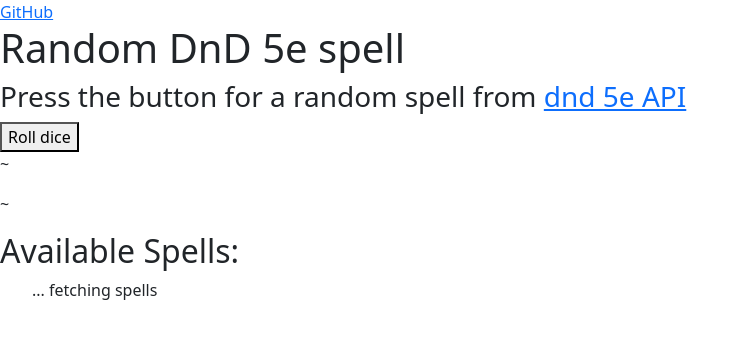
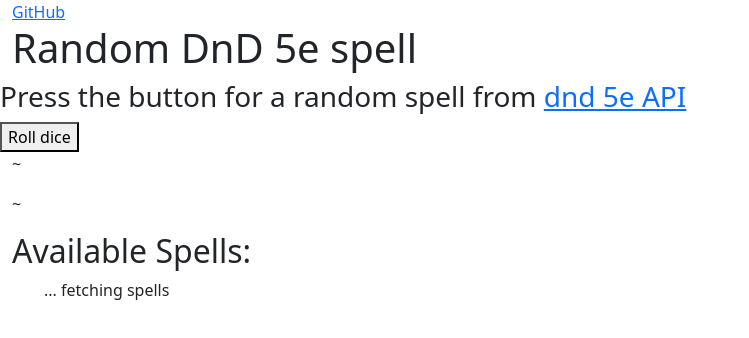
Before and after one commit to jackdgerrard/Dnd5eRandomSpell, a plain HTML site: page index.html in a window 1280 px wide. Shown: the whole page, without its empty margins (0-749 px from the left). Drawn offline with nearby package versions, Linux system fonts and the light colour scheme; no server answers.

Commit message:
removed the +1 as it was adding as a char not an int

```diff
--- a/index.html
+++ b/index.html
@@ -7,7 +7,7 @@
     <link href="https://cdn.jsdelivr.net/npm/bootstrap@5.3.2/dist/css/bootstrap.min.css" rel="stylesheet" integrity="sha384-T3c6CoIi6uLrA9TneNEoa7RxnatzjcDSCmG1MXxSR1GAsXEV/Dwwykc2MPK8M2HN" crossorigin="anonymous">
 </head>
 <body>
-    <header>
+    <header class="container-fluid">
         <a href="https://github.com/jackdgerrard/Dnd5eRandomSpell" alt="GitHub">GitHub</a>
         <h1> Random DnD 5e spell</h1>
     </header>
@@ -17,10 +17,10 @@
 
     <button type="button"  id="getRandomSpellButton" > Roll dice </button>
 
-    <div id="flexContainer">
+    <div id="flexContainer" class="container-fluid">
         <span id="diceBox"><p>~</p></span>
         <span id="SpellBox0" class="SpellBox"><p>~</p></span>
-        <div id="SpellsListContainer" class="SpellBox">
+        <div id="SpellsListContainer" class="SpellBox" class="container-fluid">
             <h2>Available Spells: </h2>
 
             <ul id="AllSpellsBox">... fetching spells</ul>
--- a/js/main.js
+++ b/js/main.js
@@ -41,7 +41,7 @@ window.onload = async() => {
 
   document.getElementById("AllSpellsBox").innerHTML=``;
   Object.entries(AllSpells).forEach(([key, value]) => {
-    document.getElementById("AllSpellsBox").innerHTML+=`<li> ${key+1} ${value.name} </li>`;
+    document.getElementById("AllSpellsBox").innerHTML+=`<li> ${key} ${value.name} </li>`;
   });
 
 
```
